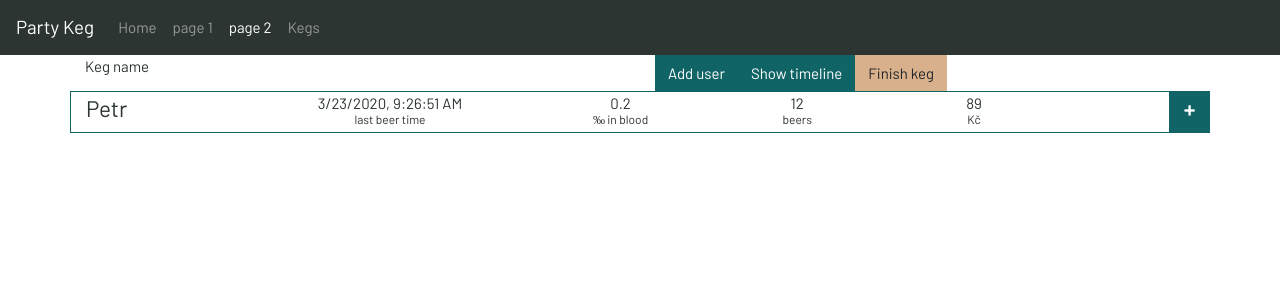
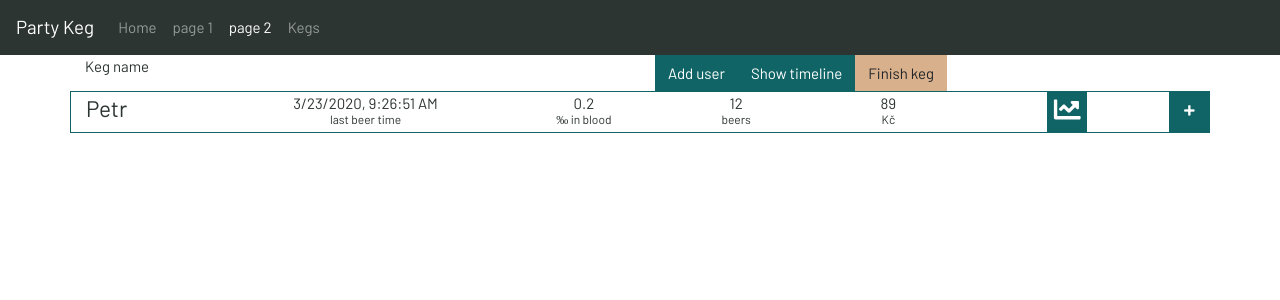
Before and after one commit to ondyn/party-keg, a React (Create React App) app: page /page2 in a window 1280 px wide. Shown: the top 300 px of the page. Built offline with nearby package versions, Linux system fonts and the light colour scheme; no server answers.

Commit message:
redirect to kegDetail

```diff
--- a/src/components/KegDetail/User.tsx
+++ b/src/components/KegDetail/User.tsx
@@ -2,7 +2,7 @@ import React, { useState } from 'react';
 import { Button, Col, Row } from 'react-bootstrap';
 import AddBeer from './AddBeer';
 import { FontAwesomeIcon } from '@fortawesome/react-fontawesome';
-import { faPlus } from '@fortawesome/free-solid-svg-icons';
+import { faChartLine } from '@fortawesome/free-solid-svg-icons';
 
 interface IProps {
   userId: string;
@@ -69,7 +69,28 @@ const User = (props: IProps) => {
         <div style={{ fontSize: '0.8em', marginTop: '-5px' }}>Kč</div>
       </Col>
       <Col style={{ padding: '0px', color: 'blue', textAlign: 'right' }}>
-        <Button style={{ width: '40px', height:'40px', padding: '0px 0px 6px 0px', textAlign: 'center', fontSize: '1.5em'}} onClick={handleShowAddBeer}>
+        <Button style={{
+          width: '40px',
+          height: '40px',
+          padding: '0px 0px 6px 0px',
+          textAlign: 'center',
+          fontSize: '1.5em'
+        }} onClick={handleShowAddBeer}>
+          <FontAwesomeIcon
+            className="align-middle"
+            icon={faChartLine}
+            transform="up-2 grow-3"
+          />
+        </Button>
+      </Col>
+      <Col style={{ padding: '0px', color: 'blue', textAlign: 'right' }}>
+        <Button style={{
+          width: '40px',
+          height: '40px',
+          padding: '0px 0px 6px 0px',
+          textAlign: 'center',
+          fontSize: '1.5em'
+        }} onClick={handleShowAddBeer}>
           <b>+</b></Button>
       </Col>
       <AddBeer show={showAddBeer} userName={name} lastTime={lastTime} userId={userId}
--- a/src/components/Kegs/KegItem.tsx
+++ b/src/components/Kegs/KegItem.tsx
@@ -1,4 +1,5 @@
 import React, { useState } from 'react';
+import { Redirect } from 'react-router-dom';
 import { IKeg } from '../../context/state';
 import { Button, Col, Row } from 'react-bootstrap';
 import * as firebase from 'firebase';
@@ -12,15 +13,23 @@ interface IProps {
 }
 
 const KegItem = (props: IProps) => {
+
+  const [redirect, setRedirect] = useState(false);
+
   return (
+      redirect ? <Redirect to={`/kegs/${props.keg.uid}`} /> :
         <Row style={{ border: '1px solid #116466', margin: '3px' }}>
           <Col style={{ padding: '0px' }}>
             <div className="keg-item"
-             style={{ width: '100%', overflow: 'hidden', textAlign: 'left', margin: '0px', padding: '0px 0px 0px 15px' }}
-             onClick={() => {
+                 style={{
+                   width: '100%',
+                   overflow: 'hidden',
+                   textAlign: 'left',
+                   margin: '0px',
+                   padding: '0px 0px 0px 15px'
                  }}
-             onKeyPress={() => {
-             }}
+                 onClick={() => { setRedirect(true)}}
+                 onKeyPress={() => { setRedirect(true)}}
                  role="button"
                  tabIndex={0}
             >
@@ -30,7 +39,7 @@ const KegItem = (props: IProps) => {
         {/* step text */}
         {props.keg.name}
       </span>
-          <span style={{marginLeft: '20px'}}>
+              <span style={{ marginLeft: '20px' }}>
             {props.keg.startTime!.toDate().toLocaleString()}
           </span>
               {props.userUid === props.keg.owner && (
--- a/src/components/Router/Router.tsx
+++ b/src/components/Router/Router.tsx
@@ -89,7 +89,8 @@ const MainRouter = () => {
         <Route path="/page1" component={Page1} />
         <Route path="/page2" component={KegPage} />
 
-        <PrivateRoute path="/kegs/" component={Kegs} />
+        <PrivateRoute exact path="/kegs" component={Kegs} />
+        <PrivateRoute path="/kegs/" component={KegPage} />
         <Route path="/login/" component={SignInPage} />
         <Route component={Home} />
       </Switch>
```
Lines whose indentation alone changed are shown as unchanged.
